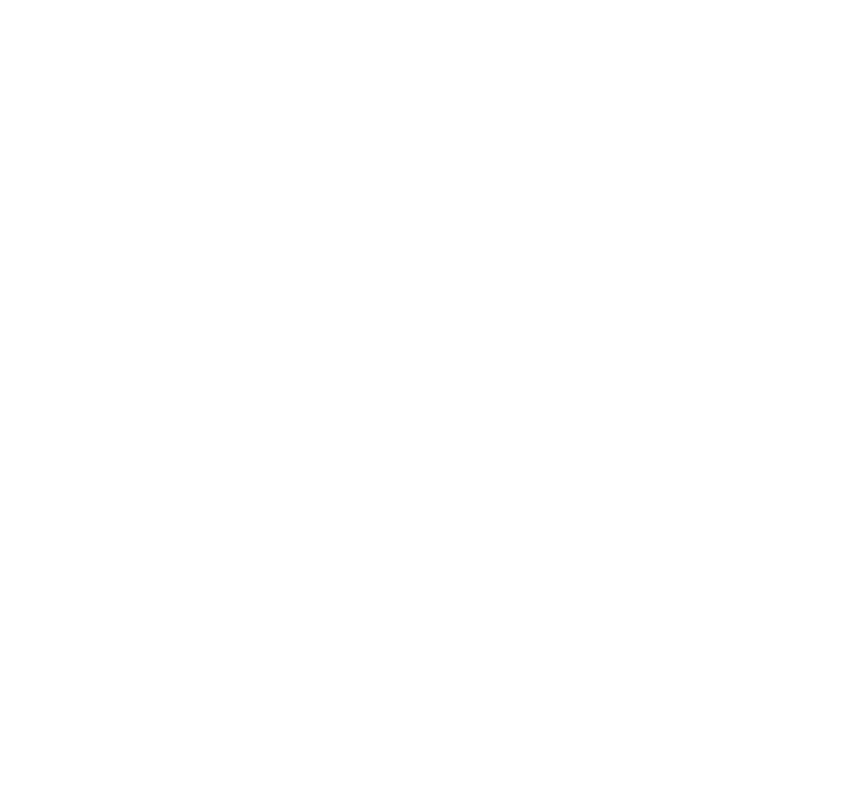
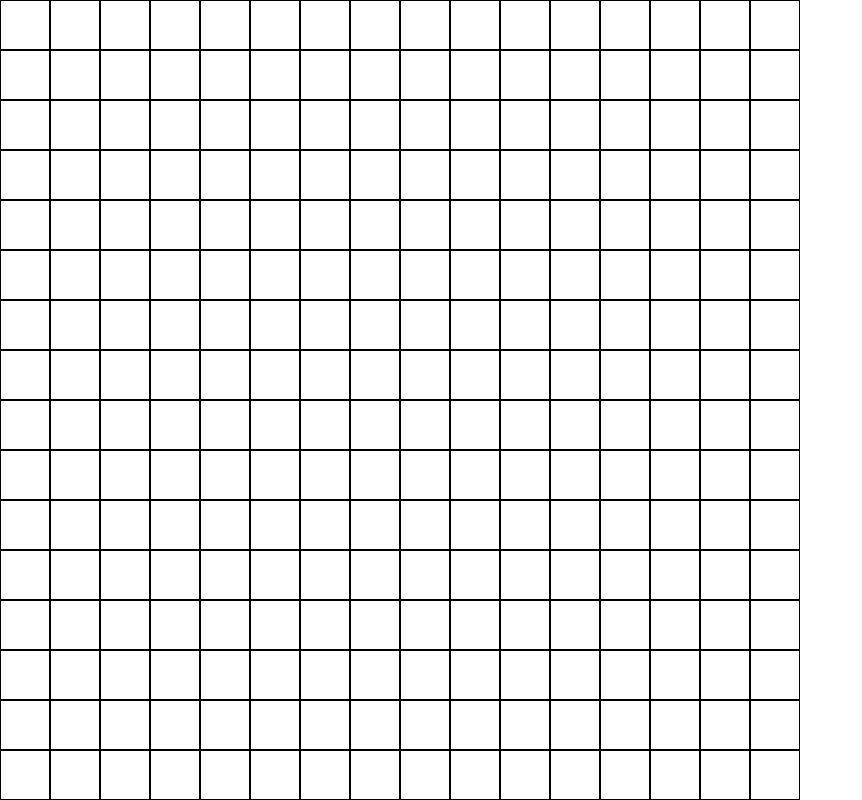
Before and after one commit to dws1114/etch-a-sketch, a plain HTML site: page index.html in a window 1280 px wide. Shown: the whole page, without its empty margins (0-862 px from the left). Drawn offline with Linux system fonts and the light colour scheme.

Commit message:
Create 16x16 grid

```diff
--- a/scripts.js
+++ b/scripts.js
@@ -0,0 +1,15 @@
+function createDivs(numDivs) {
+    for (let i = 0; i < numDivs; i++) {
+        const container = document.querySelector(".container");
+
+        const newDiv = document.createElement("div");
+        newDiv.setAttribute("class", "pixel")
+        newDiv.setAttribute("style", "border: 1px solid black;")
+        newDiv.style.height = "50px";
+        newDiv.style.width = "50px";
+
+        container.appendChild(newDiv);
+    }
+}
+
+createDivs(256);
--- a/styles.css
+++ b/styles.css
@@ -3,3 +3,10 @@
     padding: 0;
     box-sizing: border-box;
 }
+
+.container {
+    display: flex;
+    height: 800px;
+    width: 800px;
+    flex-wrap: wrap;
+}
```
